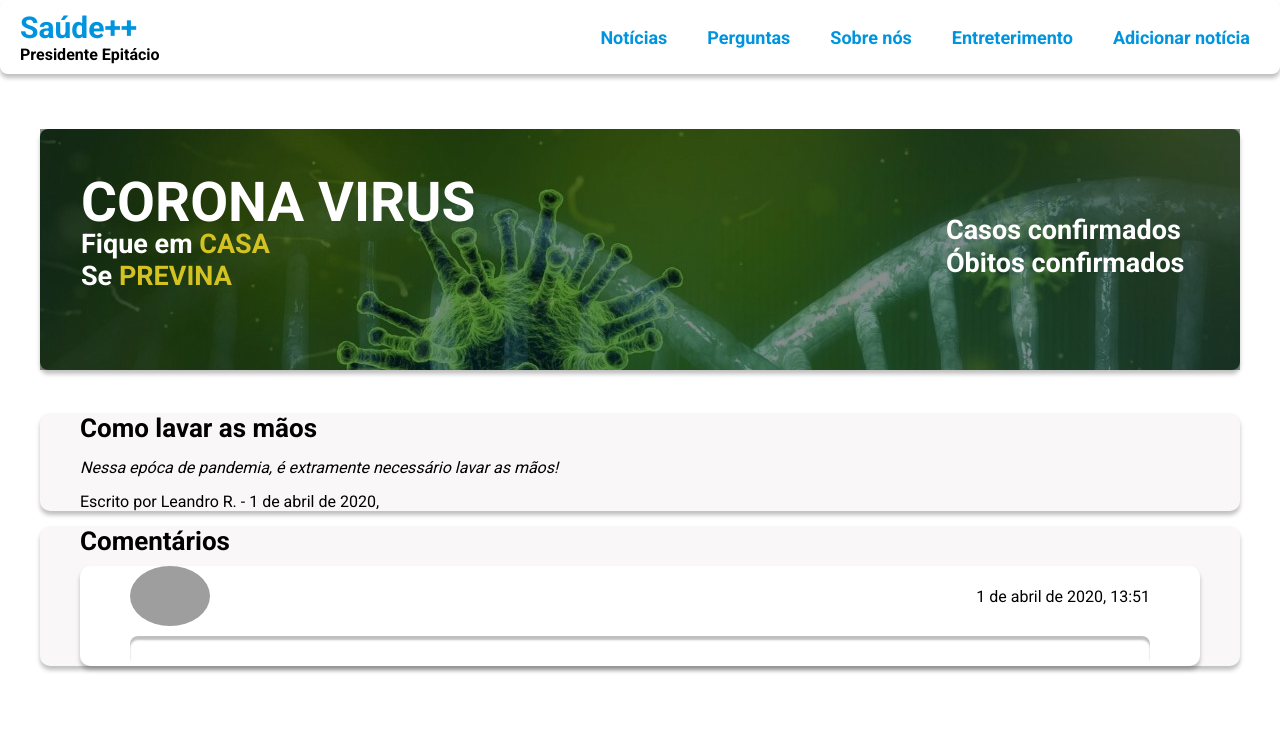
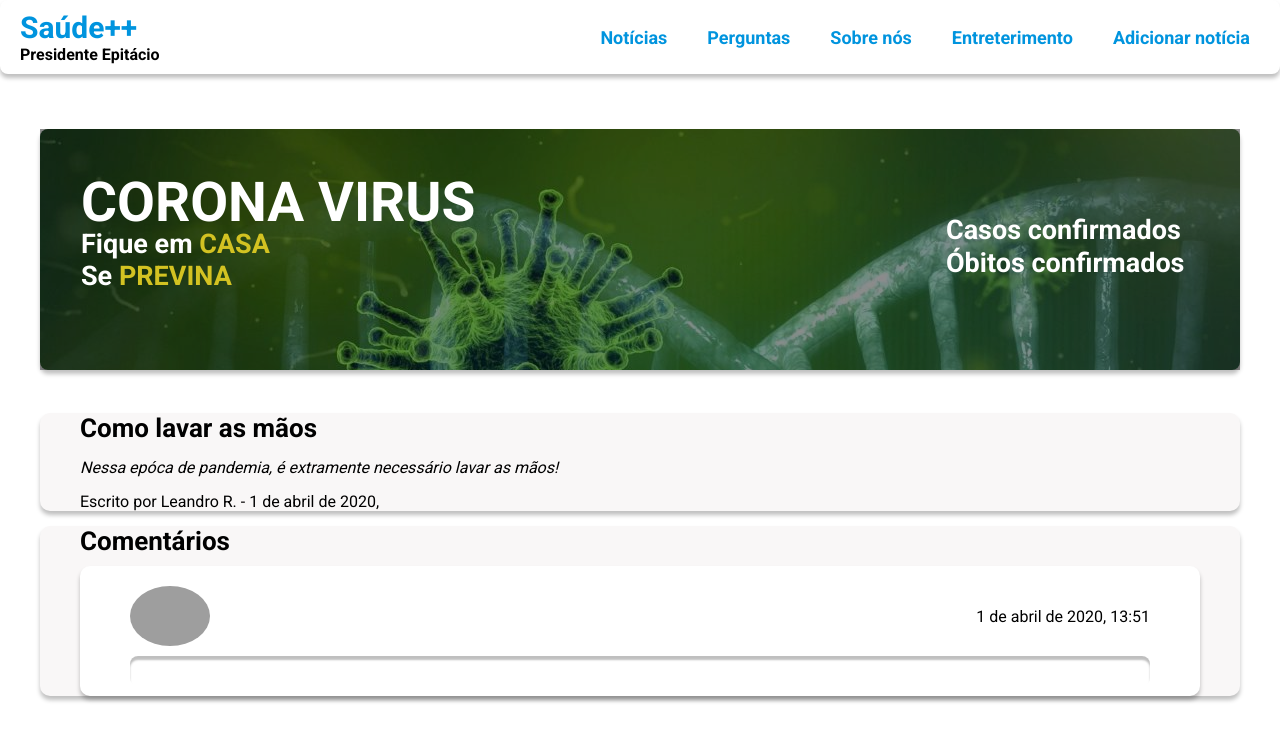
Before and after one commit to Dev-Nine/Saudepp, a React (Create React App) app in the folder frontend/: page /notices/1 in a window 1280 px wide. Shown: the top 742 px of the page. Built offline with nearby package versions, Linux system fonts and the light colour scheme; no server answers; grey boxes are pictures that could not be loaded.

Commit message:
change: comment style

```diff
--- a/frontend/src/components/Comment/styles.js
+++ b/frontend/src/components/Comment/styles.js
@@ -2,15 +2,16 @@ import styled from 'styled-components'
 
 export const Container = styled.div`
     background-color: #FFF;
-    padding: 0 50px;
+    padding: 10px 50px;
     border-radius: 10px;
     box-shadow: 0px 4px 4px rgba(0, 0, 0, 0.25);
+    margin-top: 10px;
 
     div {
         display: flex;
         width: auto;
         align-items: center;
-        margin-top: 10px;
+        padding-top: 10px;
     }
 
     p:nth-child(3){
@@ -24,6 +25,7 @@ export const Container = styled.div`
     div:nth-child(2) {
         box-shadow: inset 0px 4px 2px rgba(0, 0, 0, 0.25);
         border-radius: 8px;
+        margin-top: 10px;
         padding: 15px 15px;
     }
 
```
